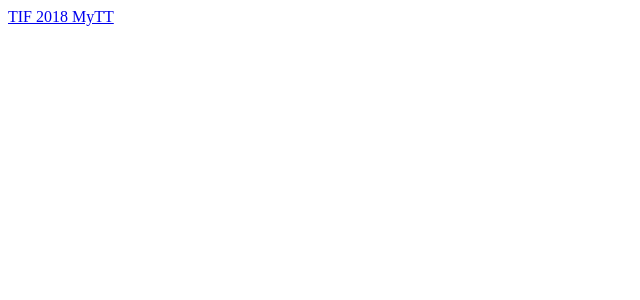
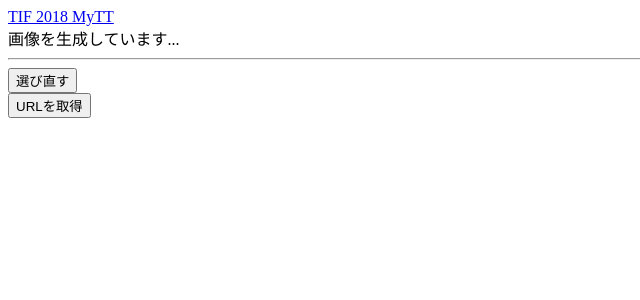
Before and after one commit to sugyan/tif2018-mytt, a React app: page /tt/1 in a window 1280 px wide. Shown: the top 300 px of the page, without its empty margins (0-640 px from the left). Built offline with nearby package versions, Linux system fonts and the light colour scheme; no server answers; the HTML template or start-up script is replaced by a standard one.

Commit message:
Implement tweet button

```diff
--- a/app/assets/src/components/result.tsx
+++ b/app/assets/src/components/result.tsx
@@ -3,11 +3,6 @@ import { connect } from 'react-redux';
 import { RouteComponentProps, withRouter } from 'react-router';
 import { Dispatch } from 'redux';
 import { generateResult } from '../redux/actions';
-
-// import { generateResult } from './redux/actions';
-
-// interface IProps extends RouteComponentProps<any> {
-// }
 
 interface IStateProps {
     timetable: any;
@@ -19,13 +14,19 @@ interface IDispatchProps {
 
 type IProps = IStateProps & IDispatchProps & RouteComponentProps<any>;
 
-class Result extends React.Component<IProps, {}> {
-//     constructor(props) {
-//         super(props);
-//         this.state = {
-//             url: undefined
-//         };
-//     }
+interface IState {
+    url?: string;
+    urlFetching: boolean;
+}
+
+class Result extends React.Component<IProps, IState> {
+    constructor(props: IProps) {
+        super(props);
+        this.state = {
+            url: undefined,
+            urlFetching: false,
+        };
+    }
     public componentDidMount() {
         const { timetable, onGenerateResult } = this.props;
         onGenerateResult();
@@ -44,47 +45,58 @@ class Result extends React.Component<IProps, {}> {
             onGenerateResult(json.result);
         });
     }
-//     handleClickTweetButton() {
-//         fetch('/api/tweet', {
-//             method: 'POST',
-//             headers: {
-//                 'Content-Type': 'application/json'
-//             },
-//             body: JSON.stringify({
-//                 ids: Object.keys(this.props.timetable.selected)
-//             })
-//         }).then((response) => {
-//             return response.json();
-//         }).then((json) => {
-//             this.props.history.push('/tt/' + json.key);
-//             const url = 'https://twitter.com/intent/tweet?hashtags=アットジャム_MyTT'
-//               + '&text=' + encodeURIComponent(`俺のタイテ ${json.url}`)
-//               + '&url=' + encodeURIComponent(window.location.href);
-//             this.setState({ url: url });
-//         });
-//     }
+    public handleClickTweetButton() {
+        const { timetable, history } = this.props;
+        this.setState({ urlFetching: true });
+        fetch('/api/tweet', {
+            body: JSON.stringify({
+                ids: Object.keys(timetable.selected),
+            }),
+            headers: { 'Content-Type': 'application/json' },
+            method: 'POST',
+        }).then((response) => {
+            return response.json();
+        }).then((json) => {
+            history.push('/tt/' + json.key);
+            const url = 'https://twitter.com/intent/tweet?hashtags=TIF2018_MyTT'
+                + '&text=' + encodeURIComponent(`俺のタイテ ${json.url}`)
+                + '&url=' + encodeURIComponent(window.location.href);
+            this.setState({ url });
+        });
+    }
     public render() {
-        const { timetable } = this.props;
+        const { timetable, history } = this.props;
         const result = timetable.result
             ? <img src={timetable.result} style={{ maxWidth: '100%' }} />
             : <div>画像を生成しています...</div>;
-//         let button = this.state.url
-//             ? <a className="btn btn-primary" href={this.state.url} target="_blank">
-//                 Tweetする
-//             </a>
-//             : <button className="btn btn-info" onClick={this.handleClickTweetButton.bind(this)}>
-//                 URLを取得
-//             </button>;
+        let button;
+        if (this.state.url) {
+            button = (
+                <a className="btn btn-primary" href={this.state.url} target="_blank">
+                    Tweetする
+                </a>
+            );
+        } else {
+            button = (
+                <button
+                    className="btn btn-info"
+                    disabled={this.state.urlFetching}
+                    onClick={this.handleClickTweetButton.bind(this)}
+                >
+                    URLを取得
+                </button>
+            );
+        }
         return (
             <div>
                 <div>{result}</div>
-                {/* <hr />
-                <div className="pull-left">
-                    <button className="btn btn-default" onClick={() => this.props.history.push('/')}>
+                <hr />
+                <div className="float-left">
+                    <button className="btn btn-light" onClick={() => history.push('/')}>
                         選び直す
                     </button>
                 </div>
-                <div className="pull-right">{button}</div> */}
+                <div className="float-right">{button}</div>
             </div>
         );
     }
--- a/app/assets/src/main.tsx
+++ b/app/assets/src/main.tsx
@@ -47,7 +47,7 @@ class Main extends React.Component<IMainProps, {}> {
                         <Switch>
                             <Route exact path="/" component={TimeTable} />
                             <Route path="/result" component={Result} />
-                            {/* <Route path="/tt/:key" component={Result} /> */}
+                            <Route path="/tt/:key" component={Result} />
                         </Switch>
                     </div>
                 </div>
@@ -71,9 +71,7 @@ window.addEventListener('DOMContentLoaded', () => {
 
                         fetch('/api/generate', {
                             body: JSON.stringify({ ids }),
-                            headers: {
-                                'Content-Type': 'application/json',
-                            },
+                            headers: { 'Content-Type': 'application/json' },
                             method: 'POST',
                         }).then((response) => {
                             return response.json();
```
Also changed, not shown: .rubocop.yml (added).
